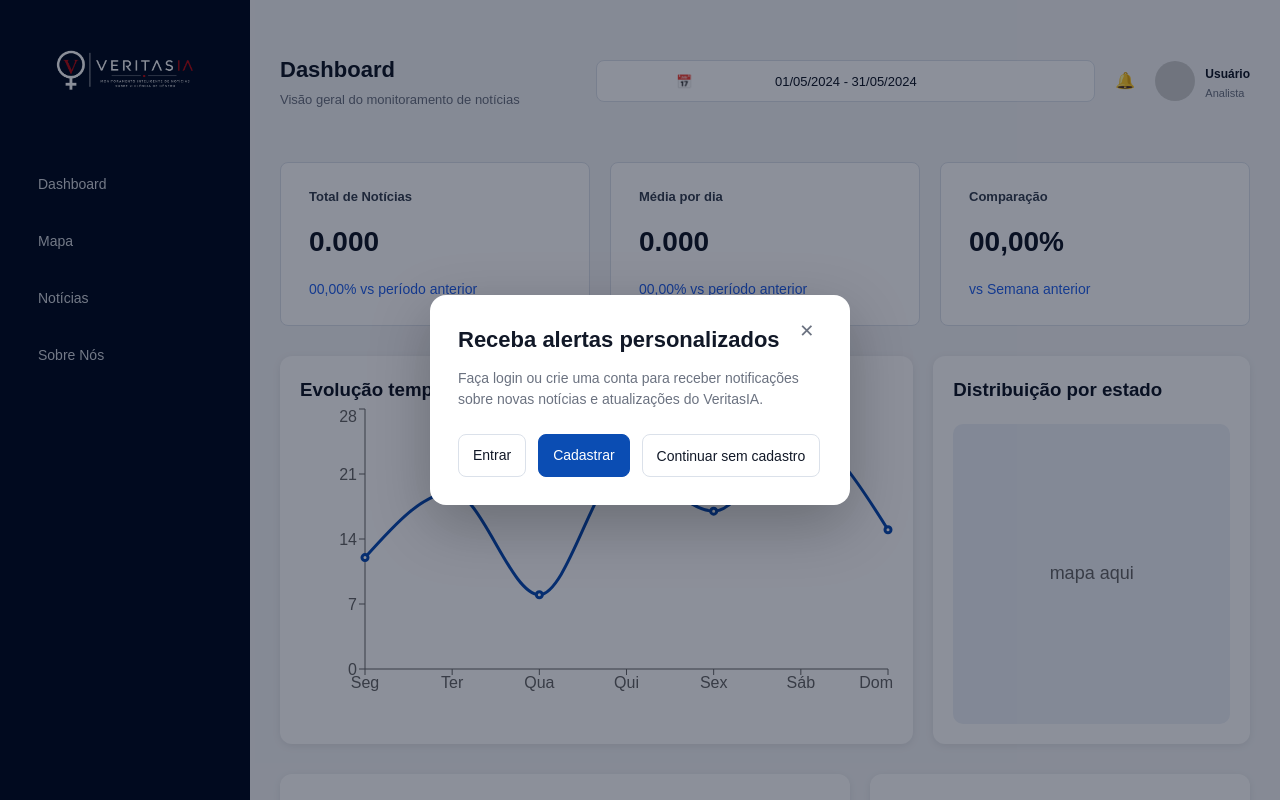
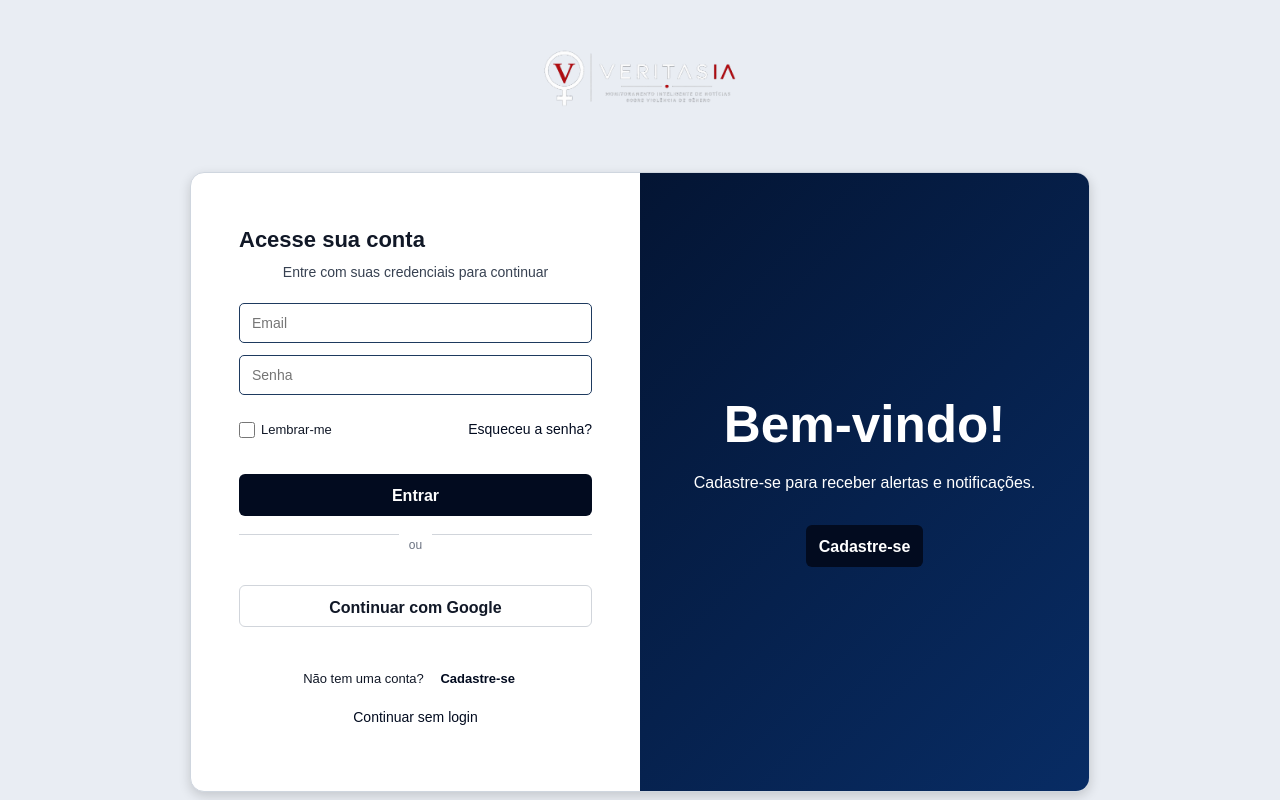
Before and after one commit to unb-mds/2026-2-Squad03, a React (Vite) app in the folder Frontend/: page /#/login in a window 1280 px wide. Before the commit this address led to /#/dashboard. Shown: the top 800 px of the page. Built offline with nearby package versions, Linux system fonts and the light colour scheme.

Commit message:
feat: mapa do Brazil

```diff
--- a/Frontend/package.json
+++ b/Frontend/package.json
@@ -13,7 +13,8 @@
   "dependencies": {
     "react": "^18.3.1",
     "react-dom": "^18.3.1",
-    "react-router-dom": "^7.15.1"
+    "react-router-dom": "^7.15.1",
+    "react-simple-maps": "^3.0.0"
   },
   "devDependencies": {
     "@eslint/js": "^9.9.0",
--- a/Frontend/src/App.css
+++ b/Frontend/src/App.css
@@ -829,3 +829,148 @@ body {
     display: none;
   }
 }
+.auth-container {
+  min-height: 100vh;
+  background: #e9edf3;
+  display: flex;
+  flex-direction: column;
+  align-items: center;
+  justify-content: center;
+}
+
+.auth-logo-area {
+  margin-bottom: 24px;
+}
+
+.auth-logo-area img {
+  width: 210px;
+  display: block;
+}
+
+.login-card {
+  position: relative;
+  width: 900px;
+  max-width: 92%;
+  min-height: 620px;
+  background: white;
+  border-radius: 14px;
+  overflow: hidden;
+  border: 1px solid #cfd6df;
+  box-shadow: 0 4px 12px rgba(0, 0, 0, 0.16);
+}
+
+.form-container form {
+  height: 100%;
+  padding: 40px 48px;
+  display: flex;
+  flex-direction: column;
+  justify-content: center;
+}
+
+.form-container h1 {
+  font-size: 22px;
+  margin-bottom: 10px;
+}
+
+.form-container span {
+  color: #374151;
+  text-align: center;
+  font-size: 14px;
+  margin-bottom: 20px;
+}
+
+.form-container input {
+  height: 40px;
+  padding: 10px 12px;
+  margin-bottom: 12px;
+  border: 1px solid #1e3a5f;
+  border-radius: 5px;
+  font-size: 14px;
+}
+
+.form-container button,
+.toggle-panel button {
+  height: 42px;
+  border: none;
+  border-radius: 6px;
+  background: #020b1f;
+  color: white;
+  font-weight: 700;
+  cursor: pointer;
+}
+
+.toggle {
+  background: linear-gradient(135deg, #020b1f, #082c64);
+}
+.login-options {
+  display: flex;
+  justify-content: space-between;
+  align-items: center;
+  margin: 4px 0 14px;
+  font-size: 13px;
+}
+
+.login-options label {
+  display: flex;
+  align-items: center;
+  gap: 6px;
+}
+
+.login-options input {
+  width: 16px;
+  height: 16px;
+  margin: 0;
+}
+
+.divider {
+  display: flex;
+  align-items: center;
+  gap: 10px;
+  margin: 18px 0;
+  color: #6b7280;
+  font-size: 12px;
+}
+
+.divider span {
+  flex: 1;
+  height: 1px;
+  background: #d1d5db;
+}
+
+.google-button {
+  background: white !important;
+  color: #111827 !important;
+  border: 1px solid #d1d5db !important;
+}
+
+.auth-switch-text {
+  text-align: center;
+  margin-top: 14px;
+  font-size: 13px;
+}
+
+.auth-switch-text button {
+  background: transparent;
+  color: #020b1f;
+  border: none;
+  font-weight: 700;
+  cursor: pointer;
+}
+.back-link {
+  text-align: center;
+  margin-top: 12px;
+  font-size: 13px;
+}
+
+.auth-switch-text {
+  margin-top: 18px;
+}
+.brazil-map {
+  width: 100%;
+  height: 320px;
+}
+
+.brazil-map svg {
+  width: 100%;
+  height: 100%;
+}
--- /dev/null
+++ b/Frontend/src/components/BrazilMap.jsx
@@ -0,0 +1,73 @@
+import { ComposableMap, Geographies, Geography } from "react-simple-maps";
+
+const geoUrl =
+  "https://raw.githubusercontent.com/codeforamerica/click_that_hood/master/public/data/brazil-states.geojson";
+
+const stateData = {
+  SP: 320,
+  RJ: 210,
+  MG: 180,
+  BA: 160,
+  DF: 90,
+  RS: 140,
+};
+
+function getColor(value) {
+  if (value > 250) return "#312e81";
+  if (value > 180) return "#4338ca";
+  if (value > 120) return "#6366f1";
+  if (value > 80) return "#8b5cf6";
+
+  return "#c4b5fd";
+}
+
+function BrazilMap() {
+  return (
+    <div className="brazil-map">
+      <ComposableMap
+        projection="geoMercator"
+        projectionConfig={{
+          scale: 650,
+          center: [-54, -15],
+        }}
+      >
+        <Geographies geography={geoUrl}>
+          {({ geographies }) =>
+            geographies.map((geo) => {
+              const uf = geo.properties.sigla;
+
+              const value = stateData[uf] || 20;
+
+              return (
+                <Geography
+                  key={geo.rsmKey}
+                  geography={geo}
+                  title={`${uf}: ${value} notícias`}
+                  style={{
+                    default: {
+                      fill: getColor(value),
+                      stroke: "#ffffff",
+                      outline: "none",
+                    },
+                    hover: {
+                      fill: "#111827",
+                      stroke: "#ffffff",
+                      outline: "none",
+                    },
+                    pressed: {
+                      fill: "#1e1b4b",
+                      stroke: "#ffffff",
+                      outline: "none",
+                    },
+                  }}
+                />
+              );
+            })
+          }
+        </Geographies>
+      </ComposableMap>
+    </div>
+  );
+}
+
+export default BrazilMap;
--- a/Frontend/src/pages/Dashboard.jsx
+++ b/Frontend/src/pages/Dashboard.jsx
@@ -7,6 +7,7 @@ import TopVehicles from "../components/TopVehicles";
 import RegionChart from "../components/RegionChart";
 import LatestNews from "../components/LatestNews";
 import AuthPrompt from "../components/AuthPrompt";
+import BrazilMap from "../components/BrazilMap";
 
 function Dashboard() {
   const [showModal, setShowModal] = useState(true);
@@ -80,7 +81,7 @@ function Dashboard() {
           <div className="map-box">
             <h3>Distribuição por estado</h3>
 
-            <div className="fake-map">mapa aqui</div>
+            <BrazilMap />
           </div>
         </section>
         <section className="dashboard-grid bottom-grid">
--- a/Frontend/src/pages/Login.jsx
+++ b/Frontend/src/pages/Login.jsx
@@ -1,5 +1,6 @@
 import { useState } from "react";
 import { Link } from "react-router-dom";
+import logoVeritas from "../assets/logo.png";
 import "../App.css";
 
 function Login() {
@@ -7,6 +8,9 @@ function Login() {
 
   return (
     <main className="auth-container">
+      <div className="auth-logo-area">
+        <img src={logoVeritas} alt="VeritasIA" />
+      </div>
       <section className={`login-card ${isRegister ? "active" : ""}`}>
         <div className="form-container register-form">
           <form>
@@ -29,9 +33,33 @@ function Login() {
             <input type="email" placeholder="Email" />
             <input type="password" placeholder="Senha" />
 
-            <a href="#">Esqueceu sua senha?</a>
+            <div className="login-options">
+              <label>
+                <input type="checkbox" />
+                Lembrar-me
+              </label>
+
+              <a href="#">Esqueceu a senha?</a>
+            </div>
 
             <button type="button">Entrar</button>
+
+            <div className="divider">
+              <span></span>
+              <p>ou</p>
+              <span></span>
+            </div>
+
+            <button type="button" className="google-button">
+              Continuar com Google
+            </button>
+
+            <p className="auth-switch-text">
+              Não tem uma conta?{" "}
+              <button type="button" onClick={() => setIsRegister(true)}>
+                Cadastre-se
+              </button>
+            </p>
 
             <Link to="/" className="back-link">
               Continuar sem login
```
Also changed, not shown: Frontend/src/assets/logo-cadastro.png (added), 1 other file (tests, documents, lock files or other folders).
